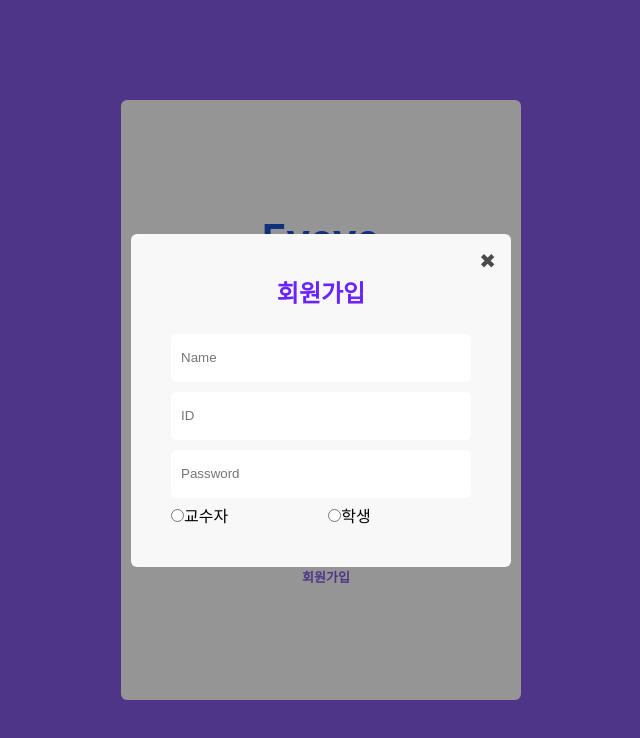
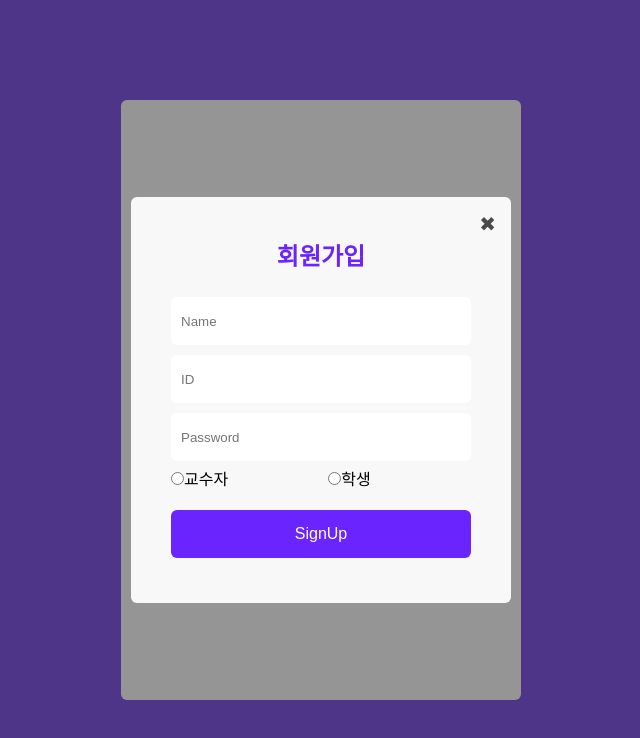
Before and after one commit to GeonHeeLeee/HCC_Lab-EyeveProject, a React (Create React App) app in the folder front/: page / in a window 1280 px wide. Both pictures are taken after a click on the element "회원가입". Shown: the top 738 px of the page, without its empty margins (319-959 px from the left). Built offline with nearby package versions, Linux system fonts and the light colour scheme; no server answers.

Commit message:
refactor/#2.convert js to ts

```diff
--- a/front/src/pages/loginPage/Login.tsx
+++ b/front/src/pages/loginPage/Login.tsx
@@ -27,7 +27,7 @@ function Login() {
     userPassword: '',
   });
 
-  const handleLoginSubmit = (e: SubmitEvent) => {
+  const handleLoginSubmit = (e: React.MouseEvent) => {
     e.preventDefault();
 
     if (!loginState.userId) {
@@ -130,7 +130,7 @@ function Login() {
             }}
           />
           {/*<input type='submit' value='Login' onClick={handleLoginSubmit} />*/}
-          <input type='submit' value='Login'  />
+          <input type='submit' value='Login' onClick={handleLoginSubmit} />
         </form>
         <h3
           onClick={() => {
--- a/front/src/pages/loginPage/Signup.tsx
+++ b/front/src/pages/loginPage/Signup.tsx
@@ -42,7 +42,7 @@ function Signup() {
     userType: '',
   });
 
-  const handleSignupSubmit = (event: SubmitEvent) => {
+  const handleSignupSubmit = (event: React.MouseEvent) => {
     event.preventDefault();
 
     if (!signupState.userName) {
@@ -107,7 +107,7 @@ function Signup() {
                 }}
             />
             <input
-                type='userPassword'
+                type='password'
                 name='userPassword'
                 placeholder='Password'
                 value={signupState.userPassword}
@@ -146,8 +146,9 @@ function Signup() {
               />
               학생
             </label>
+            {/*<button type='submit' value='SignUp' onClick={handleSignupSubmit}>회원가입</button>*/}
+            <input type='submit' value='SignUp' onClick={handleSignupSubmit} />
 
-            {/*<input type='submit' value='SignUp' onClick={handleSignupSubmit}/>*/}
           </form>
         </div>
       </div>
--- a/front/src/pages/myPage/MyPage.tsx
+++ b/front/src/pages/myPage/MyPage.tsx
@@ -45,7 +45,7 @@ function MyPage() {
 
     checkUserAuth();
   }, []);
-  return <>render && <div>안녕하세요 {localStorage.getItem('userName')}님</div></>;
+  return <>{render && <div>안녕하세요 {localStorage.getItem('userName')}님</div>}</>;
 }
 
 export default MyPage;
```
